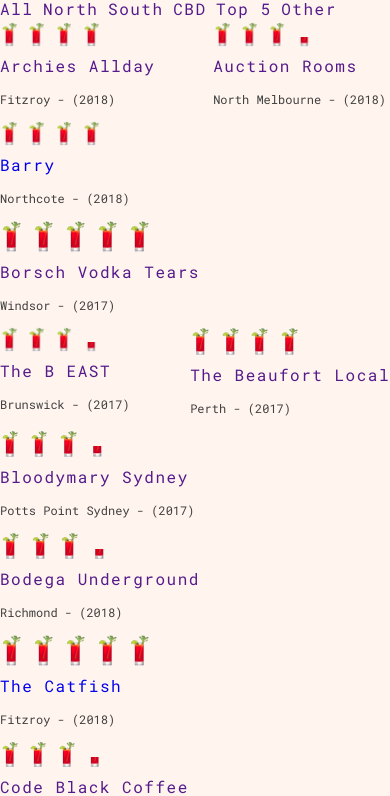
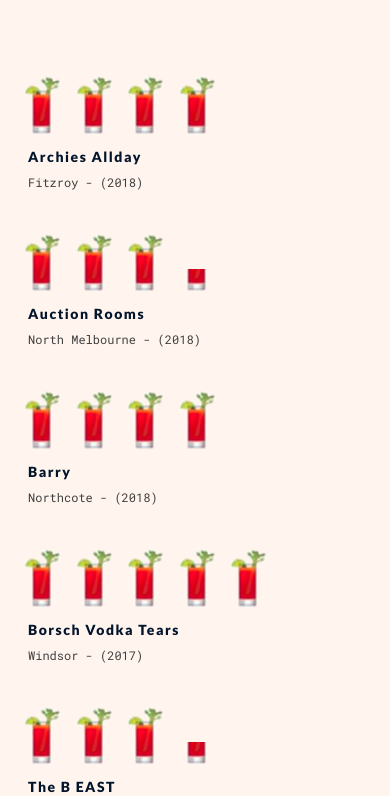
Before and after one commit to blllle/Bloodymary3, a plain HTML site: page list.html in a window 390 px wide. Shown: the part 589-1385 px from the top of the page. Drawn offline with nearby package versions, Linux system fonts and the light colour scheme; some packages are replaced by stand-ins of ours; files whose address does not match are found by name.

Commit message:
list/directory style updates + mobile

```diff
--- a/css/style.scss
+++ b/css/style.scss
@@ -18,7 +18,7 @@
 $body-size:                 16px;
 
 $h2-size:                   42px;
-$h3-size:                   32px;
+$h3-size:                   26px;
 $h4-size:                   24px;
 
 
@@ -124,16 +124,6 @@
   margin: 30px 0;
 }
 
-h4 {
-  color: $black;
-  font-size: $h4-size;
-  font-family: $headings-font;
-  margin-left: 10px;
-}
-
-// section {
-//   margin-top: 100px;
-// }
 
 a {
   font-family: $body-font;
@@ -212,6 +202,8 @@
 
 // list //
 
+
+
 .list {
   margin-top: 50px;
 }
@@ -226,43 +218,53 @@
   background-size: cover;
 }
 
-
 .list-all {
   display: flex;
-  justify-content: space-between;
+  justify-content: space-evenly;
   flex-wrap: wrap;
+  margin-bottom: 50px;
 }
 
-
-.list ul {
-  margin: 0px 10px;
-  list-style: none;
-  padding-left: 0px;
-  -webkit-padding-start: 0px;
+.filters-list {
+  margin: 25px 0px 50px;
+  text-align: center;
 }
 
-.venues a {
+.filters-list a {
+  margin: 0 5px;
+  color: $black;
+  transition: color 0.2s ease;
+  &:hover {
+    color: $red-color;
+  }
+}
+
+.filter-selected {
+  color:red;
+}
+
+.bloody {
+  width: 20%;
+  padding: 20px;
+}
+
+.bloody a {
   font-family: $headings-font;
   font-size: 14px;
   color: $darkgrey-color;
   margin-left: 8px;
 }
 
-.list  li {
-    margin: 15px 0 30px;
-  }
+.rating img {
+  width: 12%;
+}
 
-.rating {
-  display: block;
-  img {
-    width:10%;
-  }
+.location {
+  font-size: 12px;
+  margin: 5px 8px 0px 8px;
 }
 
 
-.location {
-  font-size: 12px;
-}
 
 
 
@@ -347,6 +349,22 @@
   display:none;
 }
 
+@media (max-width: 990px) {
+  .bloody {
+  width: 25%;
+  }
+}
+
+@media (max-width: 770px) {
+  .bloody {
+  width: 40%;
+  }
+  .list-all {
+  justify-content: center;
+
+  }
+}
+
 @media (max-width: 400px) {
 
   .hidden-small {
@@ -393,6 +411,10 @@
     font-size: $h4-size;
     }
   }
+  .bloody {
+    width: 90%;
+  }
+
 
   .about-text {
     max-width: 900px;
```
Also changed, not shown: css/style.css.
